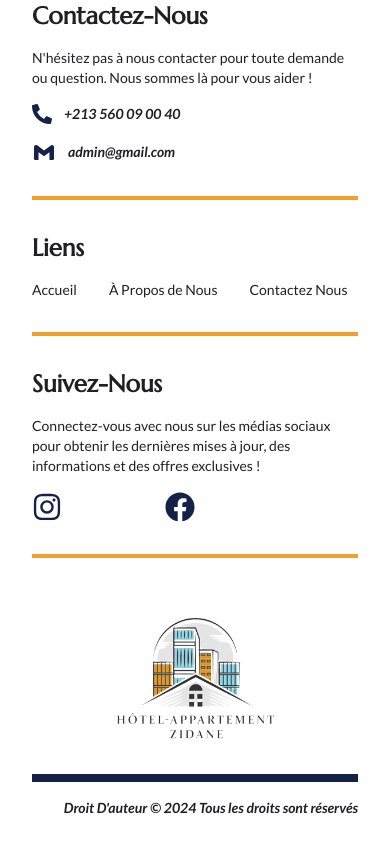
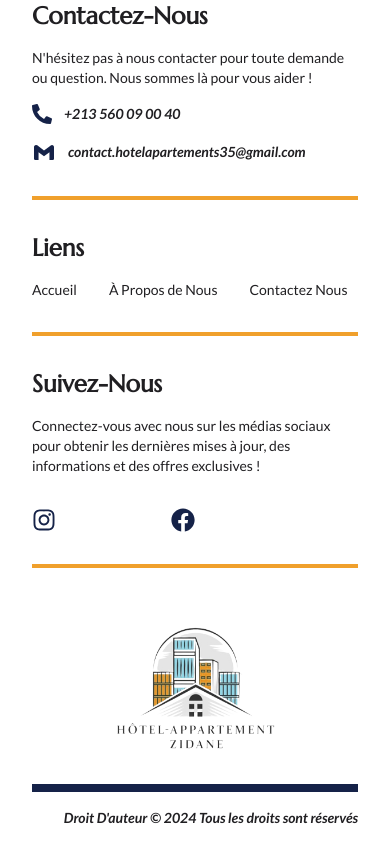
Before and after one commit to KamelMesbahi13/hotel, a React (Vite) app: page / in a window 390 px wide. Shown: the part 6174-7018 px from the top of the page. Built offline with nearby package versions, Linux system fonts and the light colour scheme.

Commit message:
Adding The Images

```diff
--- a/src/Ui/Footer/Footer.jsx
+++ b/src/Ui/Footer/Footer.jsx
@@ -58,7 +58,9 @@ const Footer = () => {
                 <i className="mr-3 text-2xl text-mainColor">
                   <BiLogoGmail />
                 </i>{" "}
-                <p className="italic font-bold">admin@gmail.com</p>
+                <p className="italic font-bold">
+                  contact.hotelapartements35@gmail.com
+                </p>
               </div>
             </div>
             <div className="pb-8 border-b-4 border-secondColor md:w-1/2 md:text-center md:pb-0 md:border-b-0">
@@ -83,14 +85,14 @@ const Footer = () => {
               <p className="my-4 md:my-8">
                 {t("footer_social_media_paragraph")}
               </p>
-              <div className="flex justify-between w-1/2">
+              <div className="flex justify-between w-1/2 mt-8">
                 <div>
                   <a
                     href="https://www.instagram.com/zidane.appartement?utm_source=ig_web_button_share_sheet&igsh=ZDNlZDc0MzIxNw=="
                     target="_blank"
                     className="cursor-pointer"
                   >
-                    <i className="text-3xl text-mainColor">
+                    <i className="text-2xl md:text-3xl text-mainColor">
                       <FaInstagram />
                     </i>
                   </a>
@@ -101,7 +103,7 @@ const Footer = () => {
                     target="_blank"
                     className="cursor-pointer"
                   >
-                    <i className="text-3xl text-mainColor">
+                    <i className="text-2xl md:text-3xl text-mainColor">
                       <FaFacebook />
                     </i>
                   </a>
@@ -110,7 +112,7 @@ const Footer = () => {
             </div>
           </div>
           <div className="md:mt-24 mt-14 textCenter">
-            <img className="w-40" src={Logo} alt="" />
+            <img className="w-40" src={Logo} alt="Logo" />
           </div>
           <div>
             <div className="w-full h-2 mt-8 bg-mainColor"></div>
```
